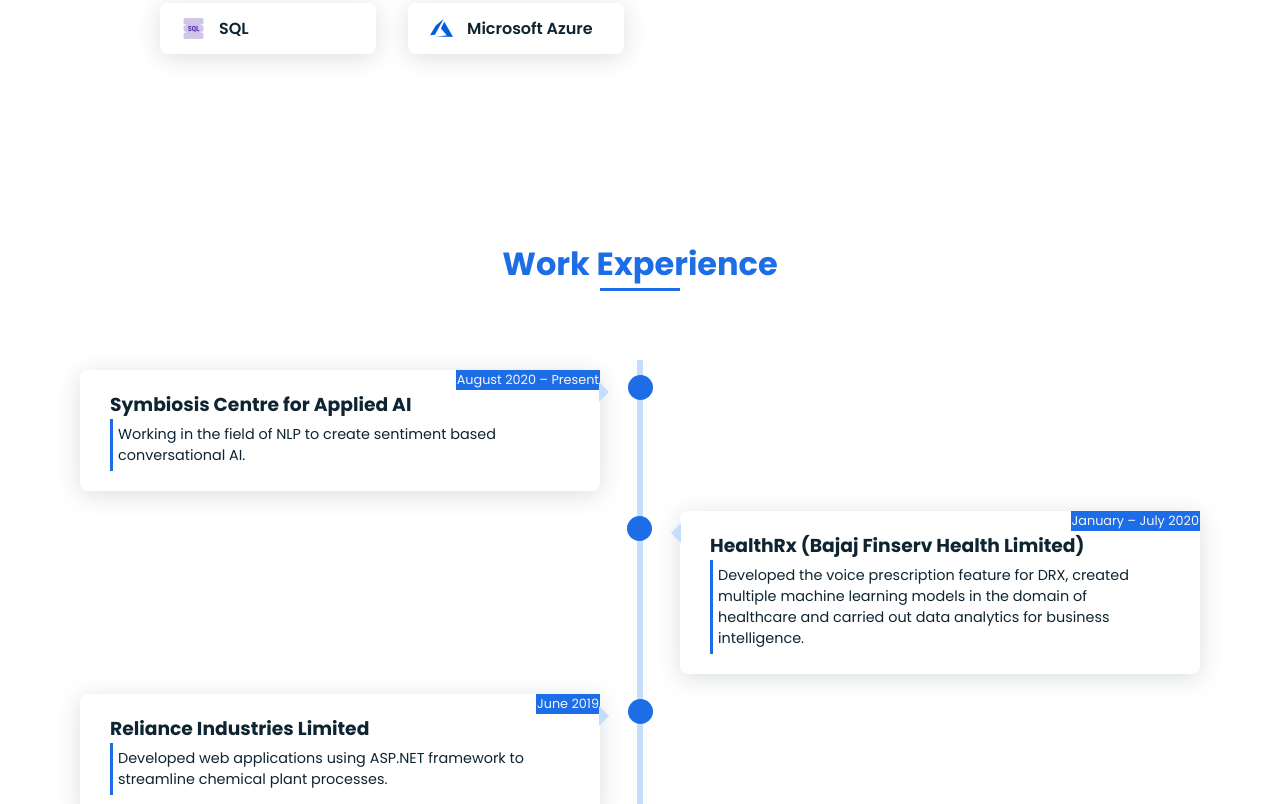
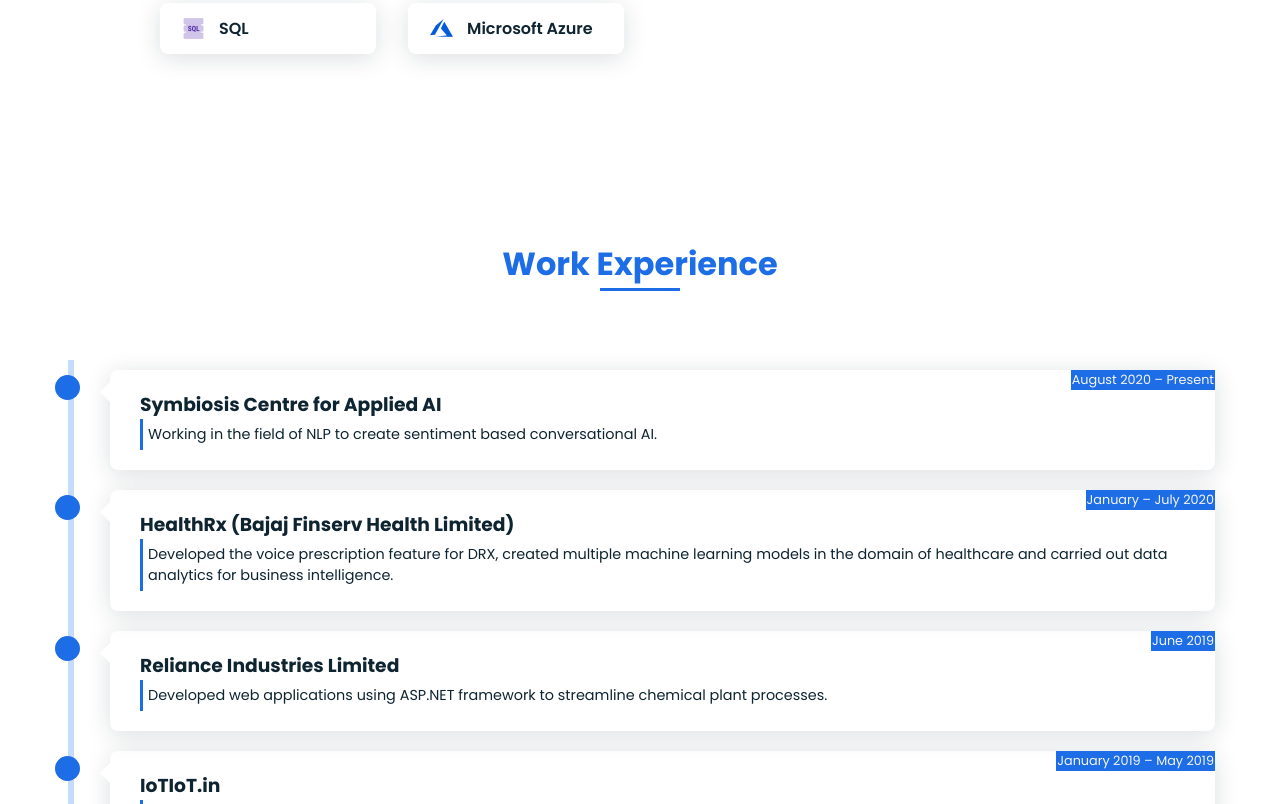
Before and after one commit to urvi367/urvi367.github.io, a plain HTML site: page index.html in a window 1280 px wide. Shown: the part 1996-2800 px from the top of the page. Drawn offline with nearby package versions, Linux system fonts and the light colour scheme.

Commit message:
responsive

```diff
--- a/assets/css/styles.css
+++ b/assets/css/styles.css
@@ -570,6 +570,7 @@
   .home__img{
     width: 457px;
     bottom: 15%;
+    margin-top: 15%;
   }
 
   .about__container, .skills__container{
@@ -591,6 +592,34 @@
   .contact__container{
     justify-items: center;
   }
+  /* Place the timelime to the left */
+  .timeline::after {
+    left: 31px;
+  }
+
+/* Full-width containers */
+  .container {
+    width: 100%;
+    padding-left: 70px;
+    padding-right: 25px;
+  }
+  /* Make sure that all arrows are pointing leftwards */
+  .container::before {
+    left: 60px;
+    border: medium solid white;
+    border-width: 10px 10px 10px 0;
+    border-color: transparent white transparent transparent;
+  }
+
+/* Make sure all circles are at the same spot */
+  .left::after, .right::after {
+    left: 15px;
+  }
+
+/* Make all right containers behave like the left ones */
+  .right {
+    left: 0%;
+  }
 }
 
 @media screen and (min-width: 1024px){
```
